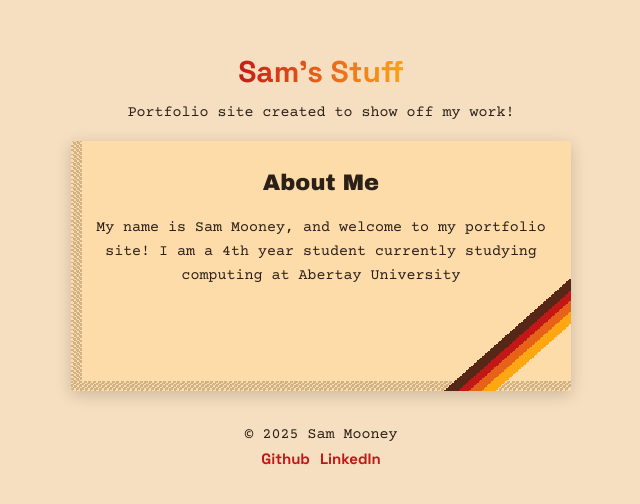
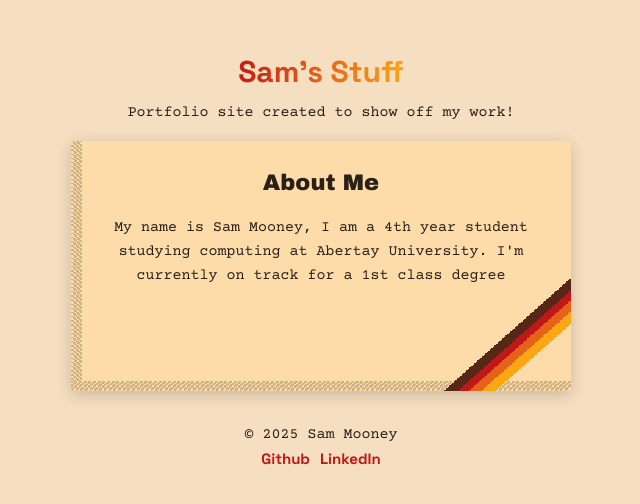
Before and after one commit to sammooneydev/portfolio, a Vue app: page / in a window 1280 px wide. Shown: the part 134-638 px from the top of the page, without its empty margins (319-959 px from the left). Built offline with nearby package versions, Linux system fonts and the light colour scheme.

Commit message:
deleted SQACard Component due to change of plans regarding content to show, also updated text on ProfileCard vue component

```diff
--- a/src/components/ProfileCard.vue
+++ b/src/components/ProfileCard.vue
@@ -1,8 +1,7 @@
 <template>
     <div class="card">
         <h2>About Me</h2>
-        <p>My name is Sam Mooney, and welcome to my portfolio site!
-           I am a 4th year student currently studying computing at Abertay University</p>
+        <p>My name is Sam Mooney, I am a 4th year student studying computing at Abertay University. I'm currently on track for a 1st class degree</p>
     </div>
 </template>
 
```
Also changed, not shown: src/components/SQACard.vue (deleted).
